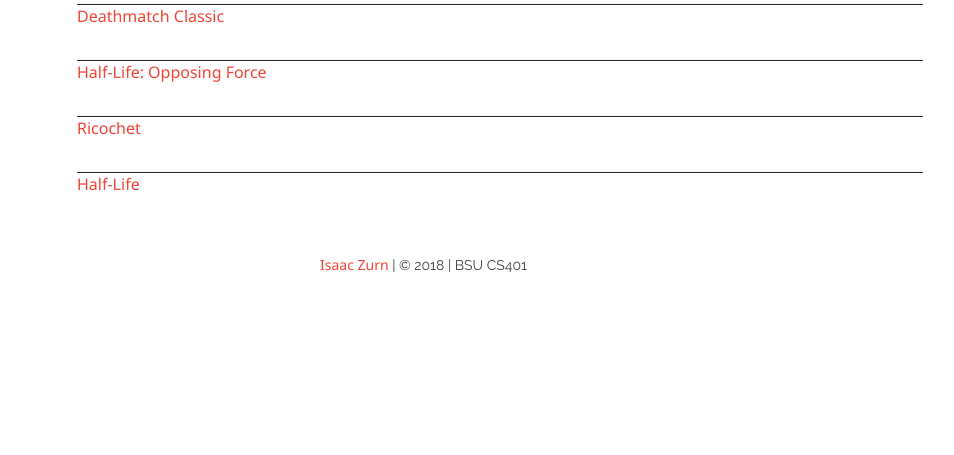
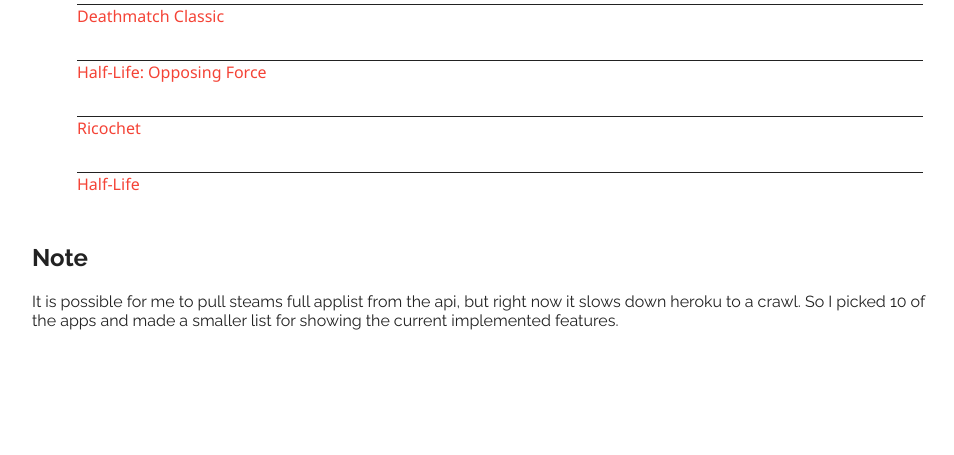
Before and after one commit to isaaczurn/cs401, a PHP site: page /src/games.php in a window 1280 px wide. Shown: the part 520-975 px from the top of the page, without its empty margins (160-1114 px from the left). Before the commit the page ends 792 px from the top, so only its background shows below. Run offline with PHP 8.4, Linux system fonts and the light colour scheme.

Commit message:
Searchbar fix in games page, note

```diff
--- a/index.php
+++ b/index.php
@@ -1,7 +1,7 @@
 <?php
     $thisPage = "index";
     include("src/header.php");
-    require_once("src/searchbar.html");
+    require_once("src/searchbar.php");
     require_once("index.html");
     include("src/footer.php");
 ?>
--- a/src/games.php
+++ b/src/games.php
@@ -1,7 +1,7 @@
 <?php
     $thisPage = "games";
     include("header.php");
-    require_once("searchbar.html");
+    require_once("searchbar.php");
     include("footer.php");
     // require_once("dao.php");
     // $dao = new Dao();
@@ -23,4 +23,10 @@
             }
          ?>
         </ul>
+
+        <h2>Note</h2>
+        <p>
+            It is possible for me to pull steams full applist from the api, but right now it slows down heroku to a crawl.
+            So I picked 10 of the apps and made a smaller list for showing the current implemented features.
+        </p>
     </div>
--- a/src/searchbar.html
+++ b/src/searchbar.php
@@ -1,4 +1,4 @@
-    <form class="searchbar" autocomplete="off" action="src/search.php">
+    <form class="searchbar" autocomplete="off" action=<?php if ($thisPage == "index") {echo '"src/search.php"';} else {echo '"search.php"';}?>>
         <!-- <i class="material-icons">search</i> -->
         <input id="searchbar" type="text" name="search" placeholder="Search">
         <button type="submit" value="Search" class="searchbutton">fyi</button>
```
